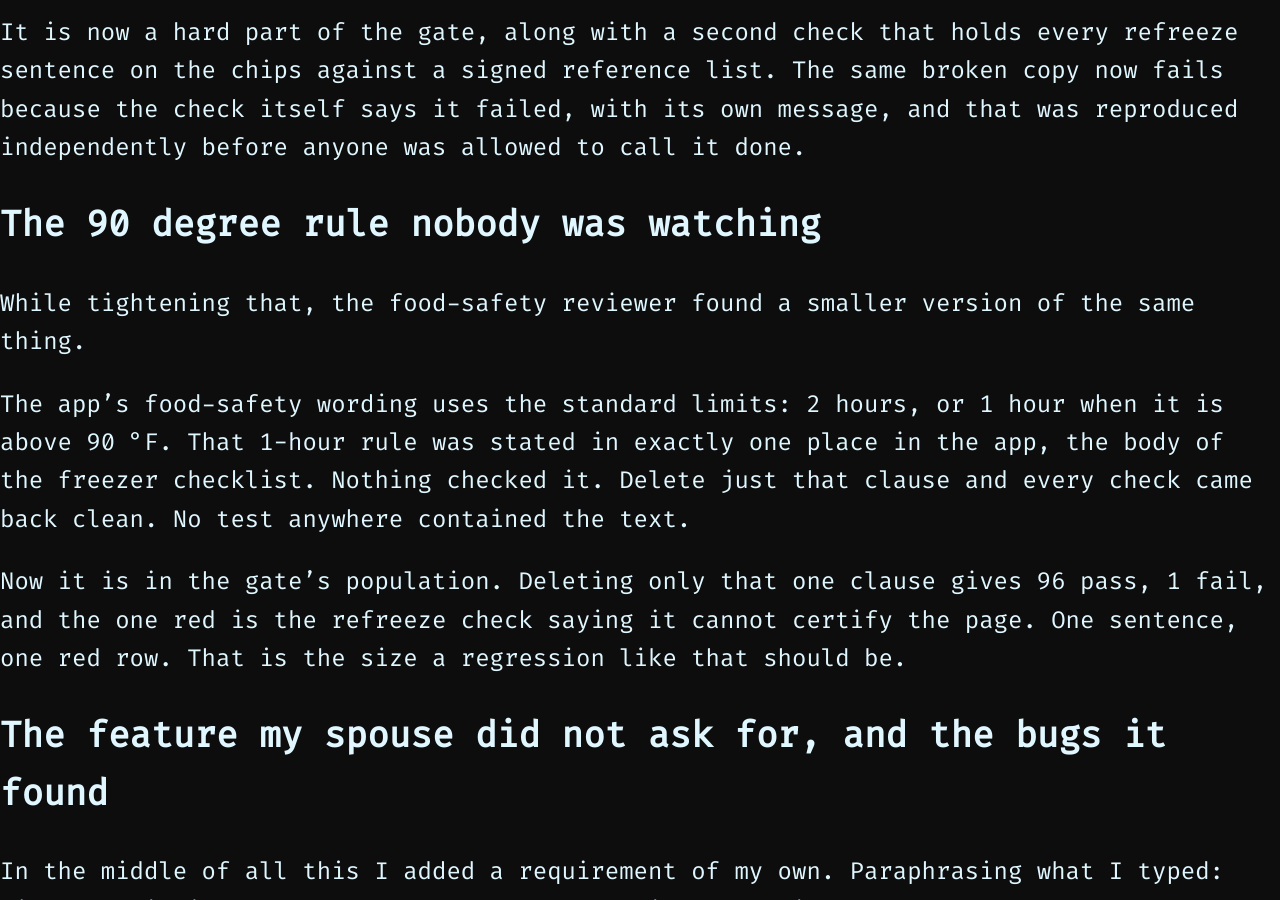
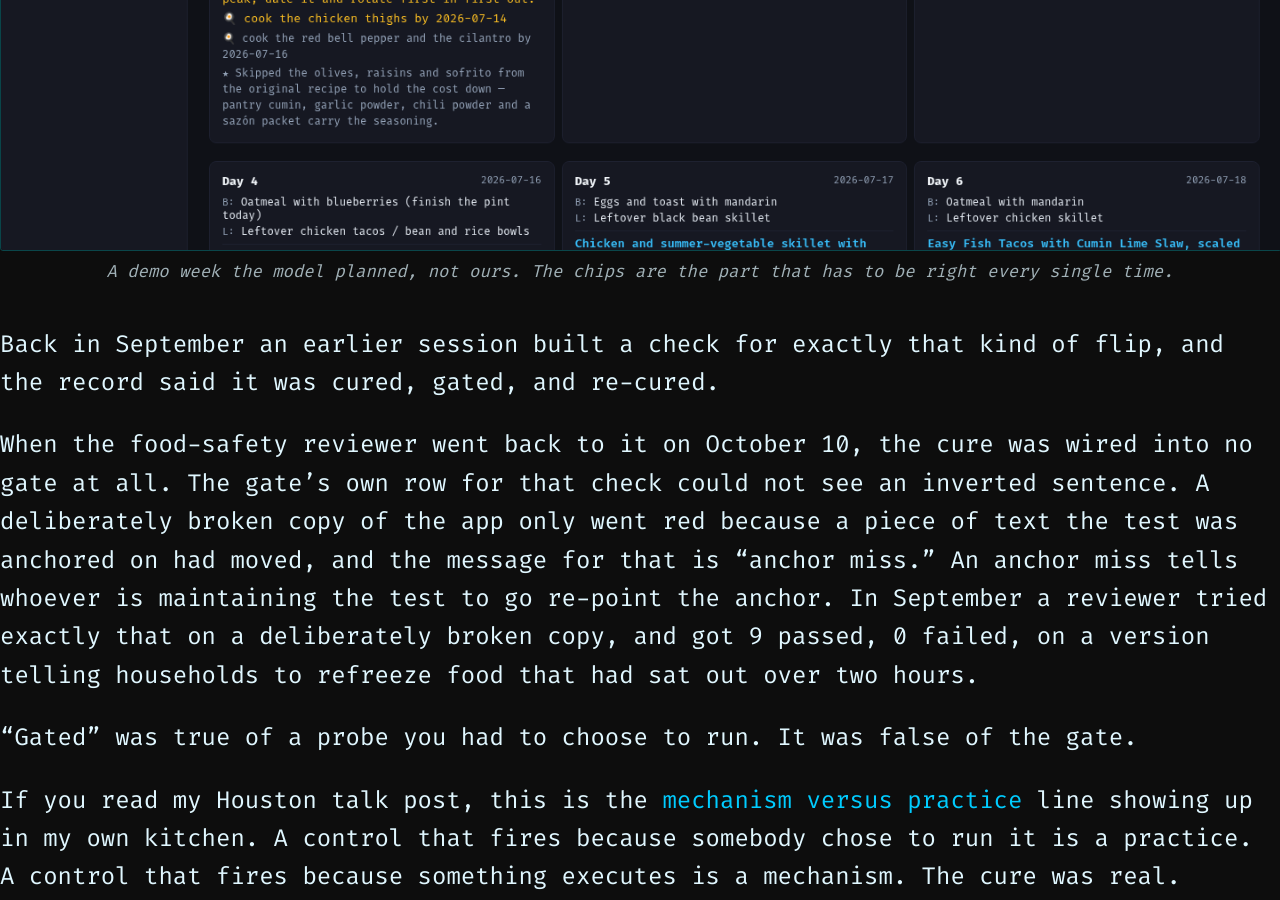
Before and after one commit to Qweary/Qweary.github.io, a Jekyll site: the page built from _posts/2026-10-11-weekly-feast-the-fix-that-was-wired-to-nothing.md, in a window 1280 px wide and 900 px high, scrolled down 2720 px. Built offline with Jekyll 4.4.1, drawn with Linux system fonts in a browser that asks for light colours; some of the changed text lies outside the part shown.

Commit message:
Add app screenshots to weekly-feast post

```diff
--- a/_posts/2026-10-11-weekly-feast-the-fix-that-was-wired-to-nothing.md
+++ b/_posts/2026-10-11-weekly-feast-the-fix-that-was-wired-to-nothing.md
@@ -42,6 +42,11 @@
 ## The fix that was wired to nothing
 
 The app reads the plan Claude writes and puts small chips on the meal cards: what to take out of the freezer tonight, what to thaw in the refrigerator, what you can and cannot refreeze. Those refreeze sentences are the scary ones. One flipped word turns "do not refreeze" into permission to refreeze.
+
+<figure>
+  <img src="/assets/images/weekly-feast-the-fix-that-was-wired-to-nothing/weekly-feast-desktop-plan.png" alt="The weekly-feast Plan tab on a desktop screen, with the sidebar menu on the left and meal cards for Days 1 through 3. Day 1, Arroz con Pollo, carries a bold amber chip reading PUT IT IN THE FREEZER TODAY and a shopping day note saying there are three freezer jobs today. Day 2 has a timer chip saying to cook the rest of the fresh chicken thighs today, inside the 1 to 2 day window for raw poultry. Day 3 has an eat or freeze by chip for the cooked chicken." loading="lazy">
+  <figcaption>A demo week the model planned, not ours. The chips are the part that has to be right every single time.</figcaption>
+</figure>
 
 Back in September an earlier session built a check for exactly that kind of flip, and the record said it was cured, gated, and re-cured.
 
@@ -101,6 +106,11 @@
 
 The first, partway through, was mostly phone work. Shopping list rows got a real grid, because on a 360 pixel wide phone one tilapia note was wrapping to about 40 lines. The bottom navigation labels went up to 11px, Dashboard became Plan, the Export confirmation moved onto the button instead of a toast that covered the checklist, and the bought-frozen chip now leads with "NEVER ON THE COUNTER, NEVER IN HOT WATER."
 
+<figure>
+  <img src="/assets/images/weekly-feast-the-fix-that-was-wired-to-nothing/weekly-feast-mobile-pantry.jpg" alt="The weekly-feast Pantry tab on a phone. Tier 1, 2, and 3 tabs sit above a row for adding an item, then stock cards for flour, sugar, white rice, and olive oil, each with a green WELL-STOCKED chip. The bottom navigation bar runs along the bottom of the screen with Pantry highlighted." loading="lazy">
+  <figcaption>The Pantry on a phone, bottom nav and all. This is the screen the upgrade directions are there to protect.</figcaption>
+</figure>
+
 The second carried the migration work: upgrade directions in the README and a line inside the app, Special Instructions in backups, the import hardening that closed the live XSS, a fix to a banner that pointed at the wrong button (it now says Prompt, then Edit Template, then Reset to Default), and an estimated-cost label going from amber to grey to match the rest of that card's details.
 
 I want to be straight about what "closed" means here. The arc closed with every item fixed, deferred, or declined, and a good number are deferred. One example: if you buy raw meat for the refrigerator and nothing for the freezer, the shopping screen does not yet say the 2-hour rule for the trip home. A quick interim patch was on the table. It was not scheduled, partly because it would have changed chip copy before the check that guards chip copy exists, and when the question came to me I said no as well. The real fix rides in the next arc. Each deferral has a named event that brings it back. Deferred is not the same as done, and I am not going to call it that.
```
Also changed, not shown: assets/images/weekly-feast-the-fix-that-was-wired-to-nothing/weekly-feast-desktop-plan.png (added), assets/images/weekly-feast-the-fix-that-was-wired-to-nothing/weekly-feast-mobile-pantry.jpg (added).
